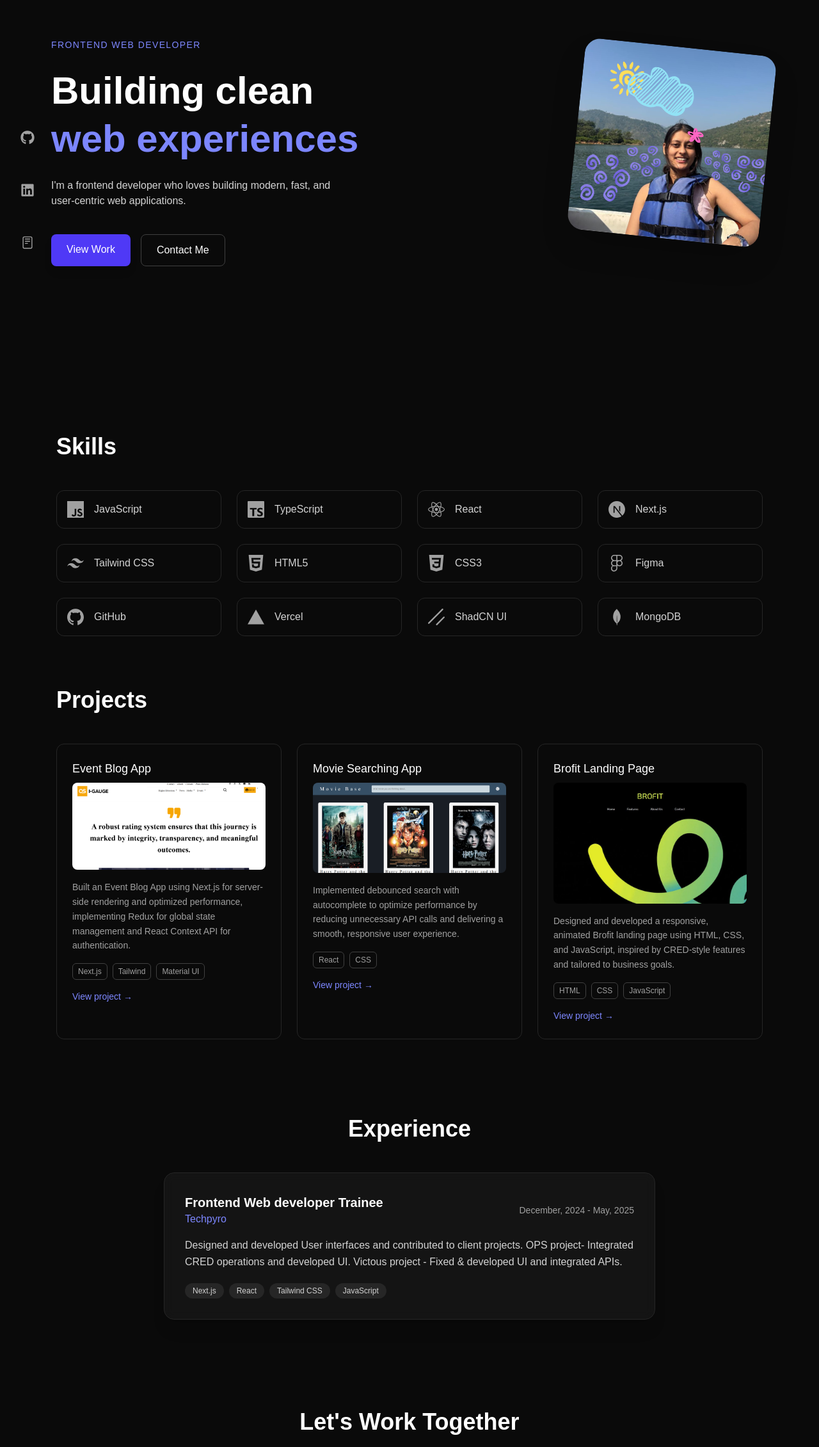
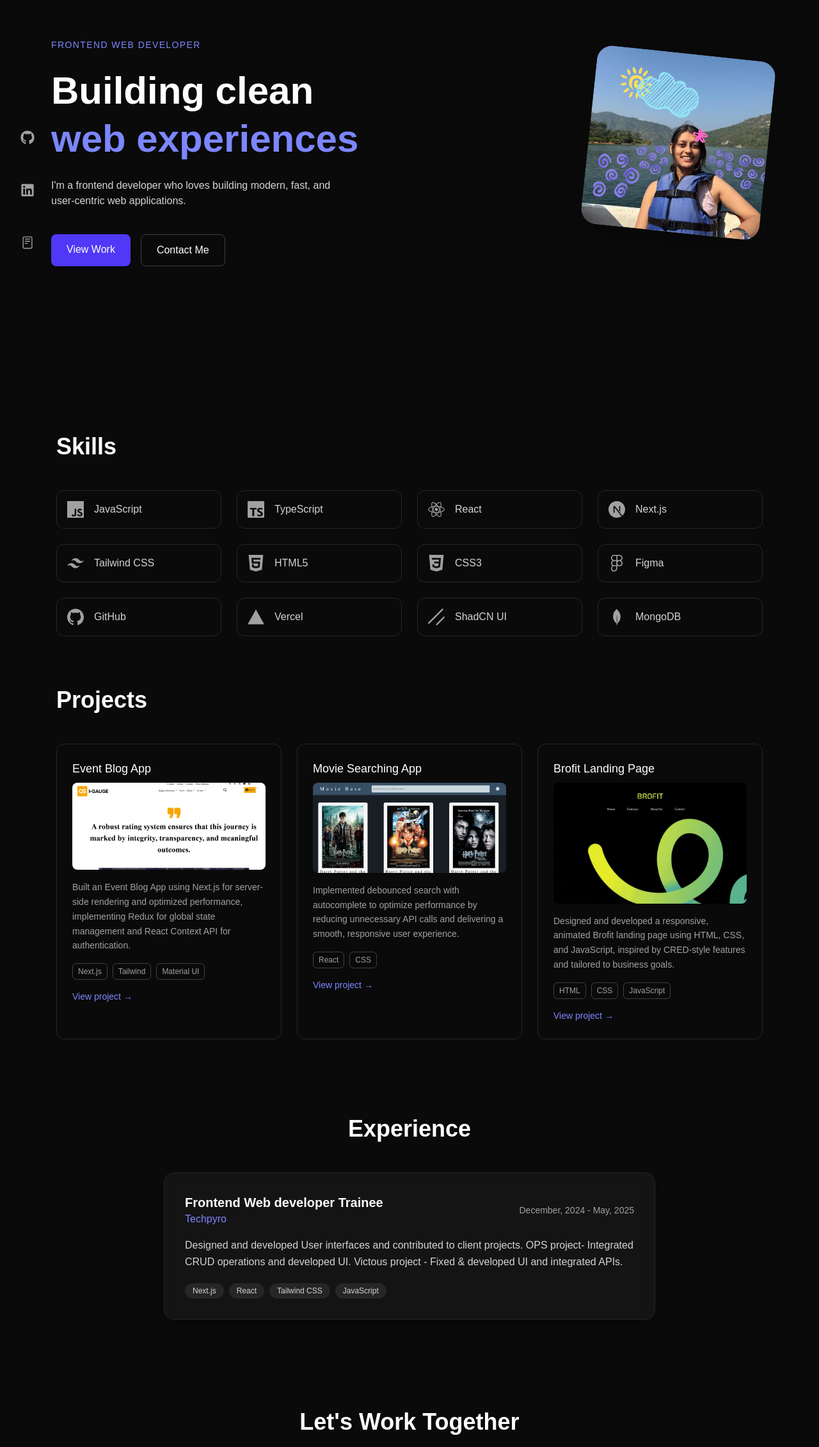
Before and after one commit to Priyankaadev/Portfolio-nextjs, a Next.js app: page / in a window 1280 px wide. Shown: the part 162-2423 px from the top of the page at 64% size. Built offline with nearby package versions, Linux system fonts and the light colour scheme.

Commit message:
typo error corrected

```diff
--- a/src/components/Hero.tsx
+++ b/src/components/Hero.tsx
@@ -19,7 +19,7 @@ const Hero = () => {
         transition={{ duration: 0.8 }}
         className="space-y-6"
       >
-        <p className="text-indigo-400 tracking-widest uppercase text-sm">
+        <p className="text-indigo-400 tracking-widest uppercase text-sm mt-6 lg:mt-0">
           Frontend Web Developer
         </p>
 
@@ -65,8 +65,8 @@ const Hero = () => {
           <Image
             src="/profile.png"
             alt="Priyanka Aswal"
-            width={300}
-            height={300}
+            width={280}
+            height={280}
             className="rounded-3xl shadow-2xl rotate-6"
           />
         </motion.div>
--- a/src/data/experience.ts
+++ b/src/data/experience.ts
@@ -4,6 +4,6 @@ export const experience = {
     role:"Frontend Web developer Trainee",
     company: "Techpyro",
     duration: "December, 2024 - May, 2025",
-    desc: " Designed and developed User interfaces and contributed to client projects. OPS project- Integrated CRED operations and developed UI. Victous project - Fixed & developed UI and integrated APIs. ",
+    desc: " Designed and developed User interfaces and contributed to client projects. OPS project- Integrated CRUD operations and developed UI. Victous project - Fixed & developed UI and integrated APIs. ",
     tech: ["Next.js","React", "Tailwind CSS", "JavaScript", ]
 }
```
